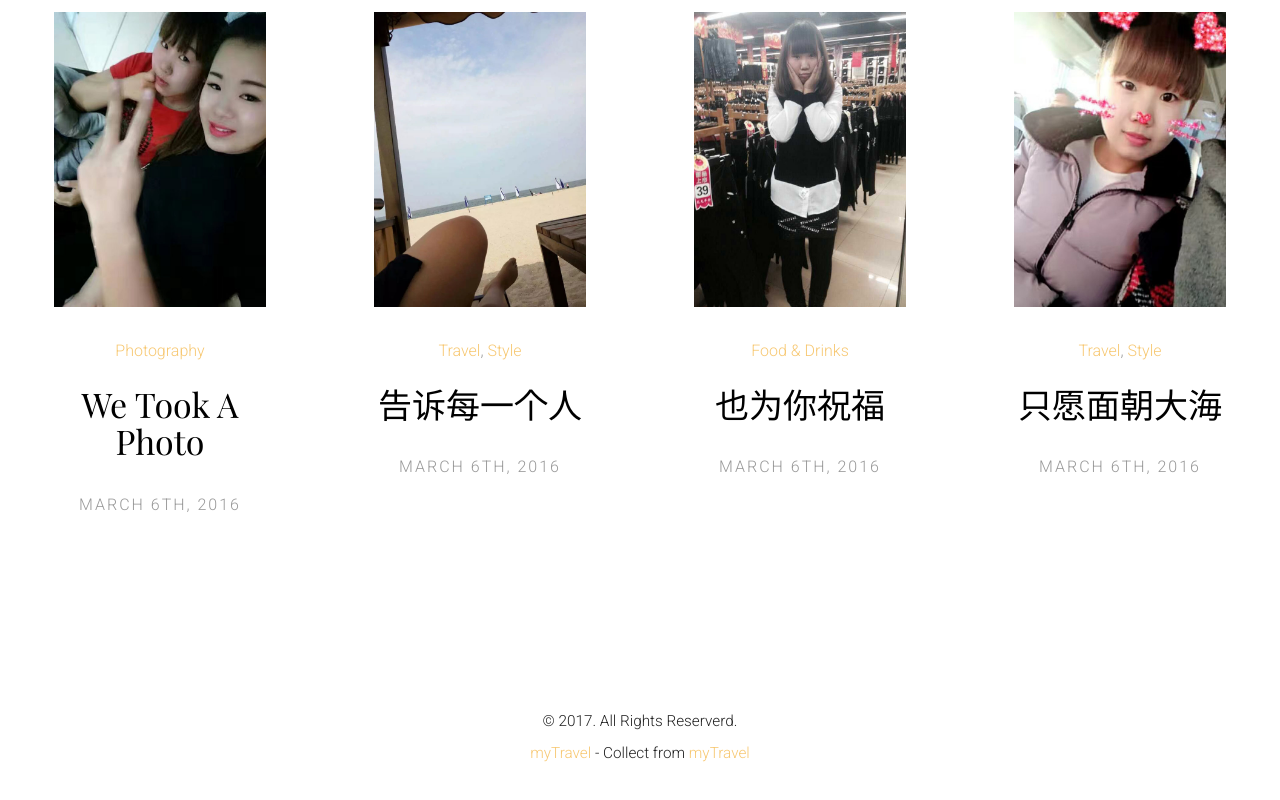
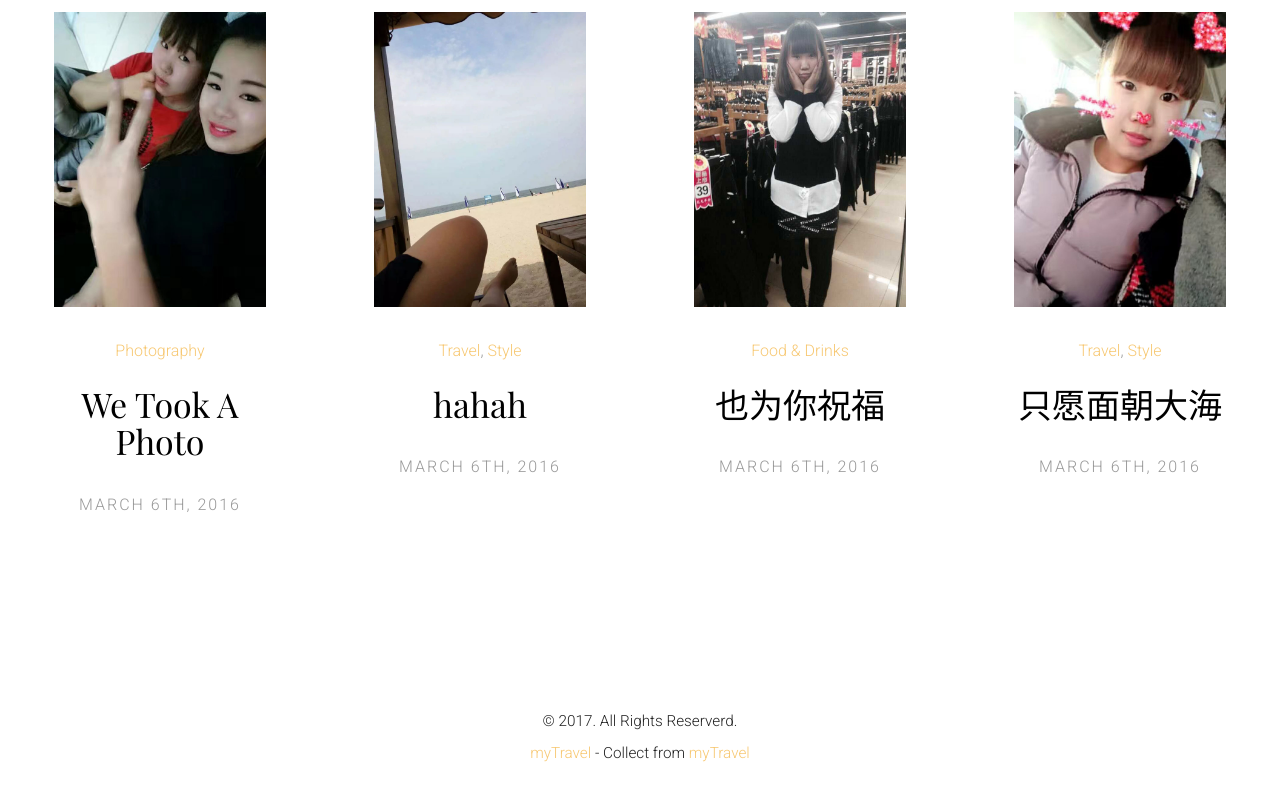
Before and after one commit to fengrun/fengrun.github.io, a plain HTML site: page index.html in a window 1280 px wide. Shown: the part 2040-2840 px from the top of the page. Drawn offline with nearby package versions, Linux system fonts and the light colour scheme; files whose address does not match are found by name; a web font is replaced by a local one.

Commit message:
Update index.html

```diff
--- a/index.html
+++ b/index.html
@@ -229,7 +229,7 @@
 					<a href="single.html"><img src="images/pic_14.jpg" alt="Image" class="img-responsive"></a>
 				</figure>
 				<span class="fh5co-meta"><a href="single.html">Travel</a>, <a href="single.html">Style</a></span>
-				<h2 class="fh5co-article-title"><a href="single.html">告诉每一个人</a></h2>
+				<h2 class="fh5co-article-title"><a href="single.html">hahah</a></h2>
 				<span class="fh5co-meta fh5co-date">March 6th, 2016</span>
 			</article>
 			<div class="clearfix visible-xs-block"></div>
```
